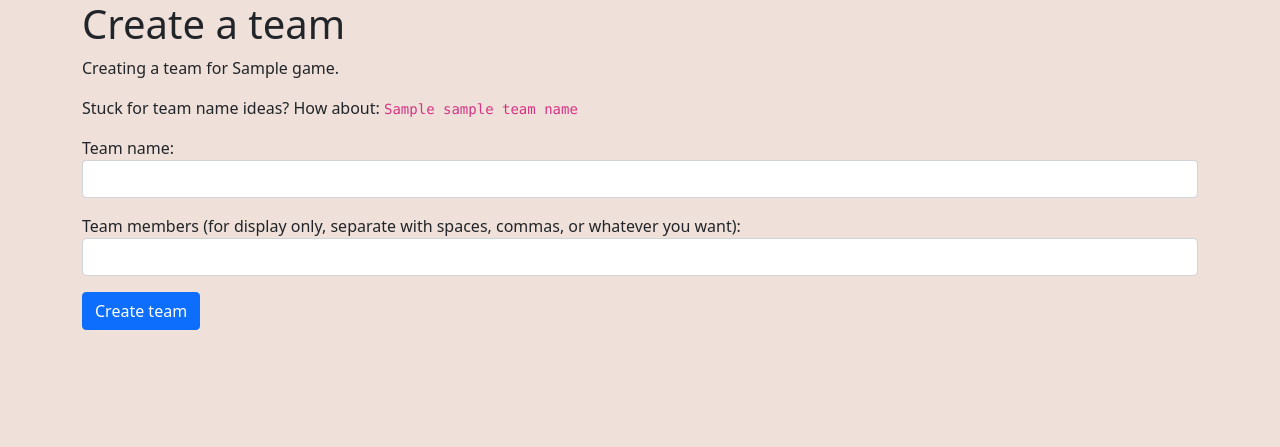
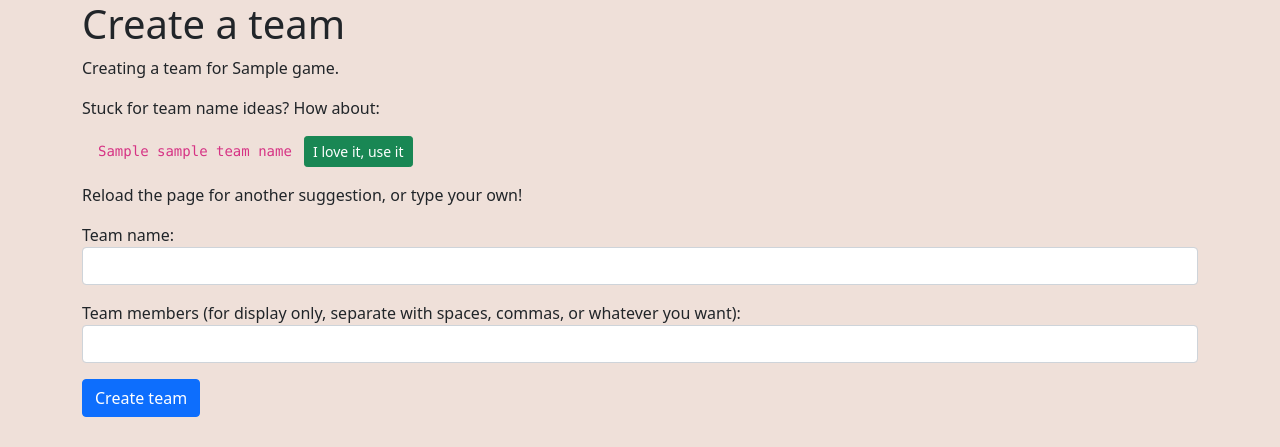
Before and after one commit to vtbassmatt/triviagame, a Django app: template game/templates/create_team.html in a window 1280 px wide. Shown: the top 447 px of the page. Run offline with Django 4.2, Linux system fonts and the light colour scheme; tables that the repository leaves empty hold one stand-in row (values such as "Sample post"); the template is opened without the code that fills it: values that come from a table or form of the project are taken from there, most other values are stand-ins (such as "Sample title", 1, 10 or a date in 2020); some libraries are stand-ins or nearby versions.

Commit message:
make team name suggestions easier to choose

```diff
--- a/game/templates/create_team.html
+++ b/game/templates/create_team.html
@@ -4,7 +4,12 @@
 <div class="row justify-content-center">
   <div class="col-12">
     <p>Creating a team for {{ game.name }}.</p>
-    <p>Stuck for team name ideas? How about: <code>{{ sample_team_name }}</code></p>
+    <p>Stuck for team name ideas? How about:</p>
+    <p class="ps-3">
+      <code>{{ sample_team_name }}</code>
+      <button class="btn btn-sm btn-success ms-2" onclick="document.querySelector('#id_name').value = '{{ sample_team_name|escapejs }}'">I love it, use it</button>
+    </p>
+    <p>Reload the page for another suggestion, or type your own!</p>
     <div>
     <form action="{% url 'create_team' %}" method="post" autocomplete="off">
     {% csrf_token %}
```
